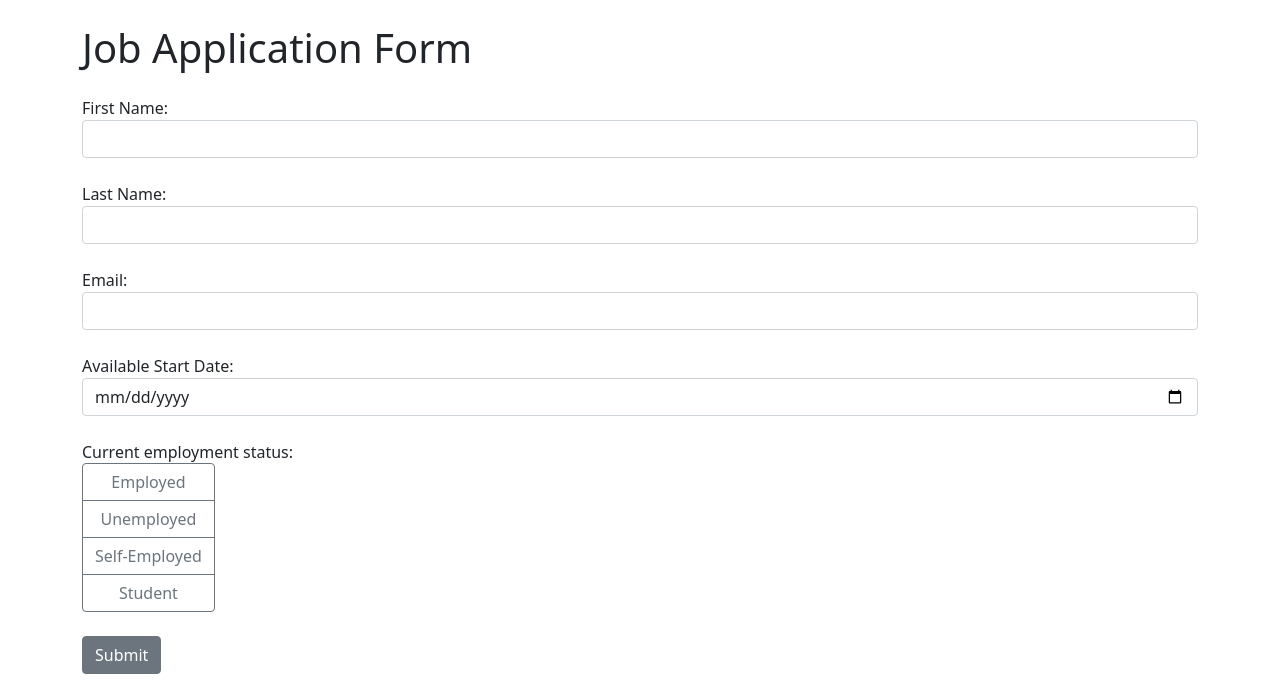
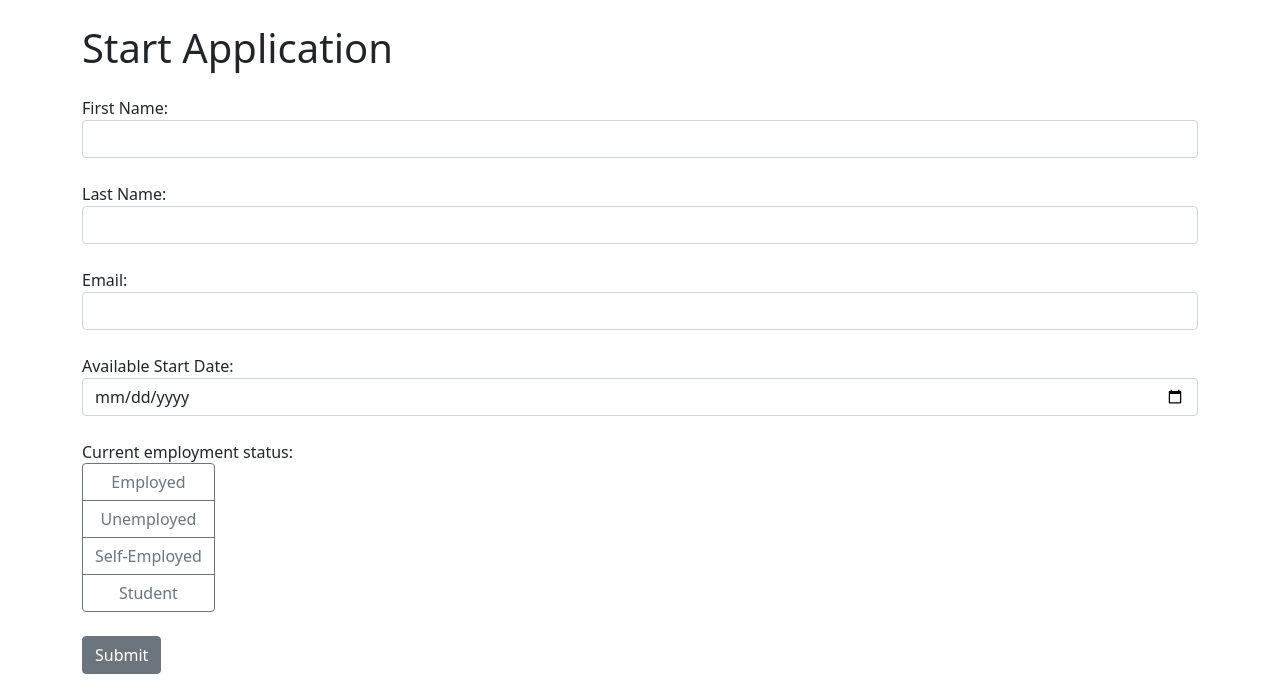
Before and after one commit to ImpendingKataclysm/job_application_flask, a Flask app: page / in a window 1280 px wide. Shown: the top 697 px of the page. Run offline with Flask 2, Linux system fonts and the light colour scheme.

Commit message:
Updated title and heading on the web page

```diff
--- a/templates/index.html
+++ b/templates/index.html
@@ -4,11 +4,11 @@
         <meta charset="UTF-8">
         <meta name="viewport" content="width=device-width, initial-scale=1, shrink-to-fit=no">
         <link rel="stylesheet" href="https://cdn.jsdelivr.net/npm/bootstrap@5.1.3/dist/css/bootstrap.min.css">
-        <title>Job Application Form</title>
+        <title>Careers</title>
     </head>
     <body>
         <div class="container">
-            <h1 class="mt-4 mb-4">Job Application Form</h1>
+            <h1 class="mt-4 mb-4">Start Application</h1>
             <form method="post">
                 <div class="form-group mb-4">
                     <label for="first_name">First Name: </label>
```
